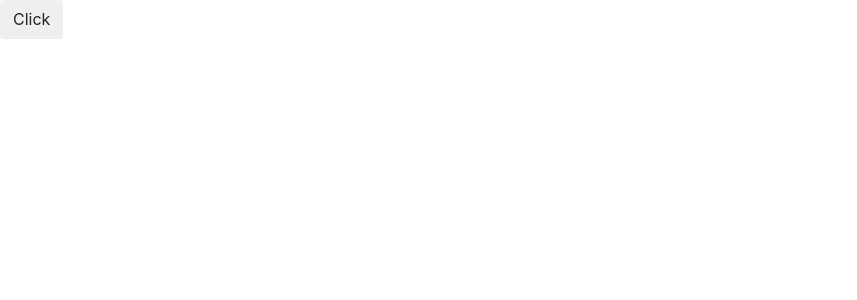
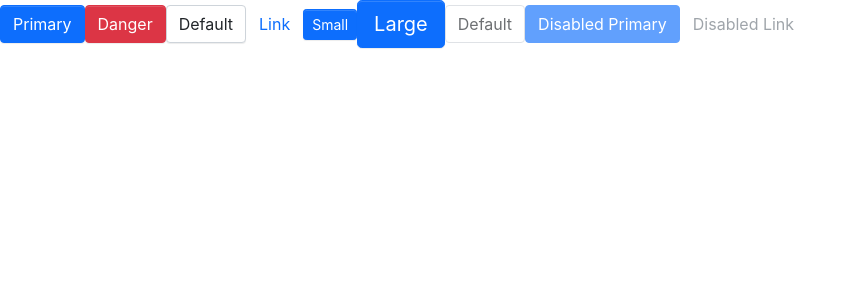
Before and after one commit to XiaoxiaYao/Xyvz-React-Component, a React (Create React App) app: page / in a window 1280 px wide. Shown: the top 300 px of the page, without its empty margins (0-857 px from the left). Built offline with nearby package versions, Linux system fonts and the light colour scheme.

Commit message:
Use mixin to create factory like functions.

```diff
--- a/src/App.tsx
+++ b/src/App.tsx
@@ -1,11 +1,33 @@
 import React from 'react';
-import Button from './components/Button/button';
+import Button, { ButtonType, ButtonSize } from './components/Button/button';
 
 function App() {
   return (
-    <div className="App">
-      <Button>Click</Button>
-    </div>
+    <>
+      <Button btnType={ButtonType.Primary}>Primary</Button>
+      <Button btnType={ButtonType.Danger}>Danger</Button>
+      <Button btnType={ButtonType.Default}>Default</Button>
+      <Button btnType={ButtonType.Link}>Link</Button>
+
+      <Button btnType={ButtonType.Primary} size={ButtonSize.Small}>
+        Small
+      </Button>
+      <Button btnType={ButtonType.Primary} size={ButtonSize.Large}>
+        Large
+      </Button>
+
+      <Button btnType={ButtonType.Default} disabled>
+        Default
+      </Button>
+
+      <Button btnType={ButtonType.Primary} disabled>
+        Disabled Primary
+      </Button>
+
+      <Button btnType={ButtonType.Link} disabled>
+        Disabled Link
+      </Button>
+    </>
   );
 }
 
--- a/src/components/Button/_style.scss
+++ b/src/components/Button/_style.scss
@@ -8,10 +8,9 @@
   text-align: center;
   vertical-align: middle;
   background-image: none;
+  background-color: transparent;
   border: $btn-border-width solid transparent;
-  padding: $btn-padding-y $btn-padding-x;
-  font-size: $btn-font-size;
-  border-radius: $border-radius;
+  @include button-size($btn-padding-y, $btn-padding-x, $btn-font-size, $border-radius);
   box-shadow: $btn-box-shadow;
   cursor: pointer;
   transition: $btn-transition;
@@ -25,3 +24,44 @@
     }
   }
 }
+
+.btn-lg {
+  @include button-size($btn-padding-y-lg, $btn-padding-x-lg, $btn-font-size-lg, $border-radius-lg);
+}
+
+.btn-sm {
+  @include button-size($btn-padding-y-sm, $btn-padding-x-sm, $btn-font-size-sm, $border-radius-sm);
+}
+
+.btn-primary {
+  @include button-style($primary, $primary, $white);
+}
+
+.btn-danger {
+  @include button-style($danger, $danger, $white);
+}
+
+.btn-default {
+  @include button-style($white, $gray-400, $body-color, $white, $primary, $primary);
+}
+
+.btn-link {
+  font-weight: $font-weight-normal;
+  color: $btn-link-color;
+  text-decoration: $link-decoration;
+  box-shadow: none;
+  &:hover {
+    color: $btn-link-hover-color;
+    text-decoration: $link-hover-decoration;
+  }
+  &:focus,
+  &.focus {
+    text-decoration: $link-hover-decoration;
+    box-shadow: none;
+  }
+  &:disabled,
+  &.disabled {
+    color: $btn-link-disabled-color;
+    pointer-events: none;
+  }
+}
--- /dev/null
+++ b/src/styles/_mixin.scss
@@ -0,0 +1,35 @@
+@mixin button-size($padding-x, $padding-y, $font-size, $border-radius) {
+  padding: $padding-x $padding-y;
+  font-size: $font-size;
+  border-radius: $border-radius;
+}
+
+@mixin button-style(
+  $background,
+  $border,
+  $color,
+  $hover-background: lighten($background, 7.5%),
+  $hover-border: lighten($border, 7.5%),
+  $hover-color: $color
+) {
+  color: $color;
+  background: $background;
+  border-color: $border;
+  &:hover {
+    color: $hover-color;
+    background: $hover-background;
+    border-color: $hover-border;
+  }
+  &:focus,
+  &:focus {
+    color: $hover-color;
+    background: $hover-background;
+    border-color: $hover-border;
+  }
+  &.disabled,
+  &:disabled {
+    color: $color;
+    background: $background;
+    border-color: $border;
+  }
+} ;
--- a/src/styles/index.scss
+++ b/src/styles/index.scss
@@ -2,4 +2,6 @@
 
 @import 'reboot.scss';
 
+@import 'mixin';
+
 @import '../components/Button/style';
```
